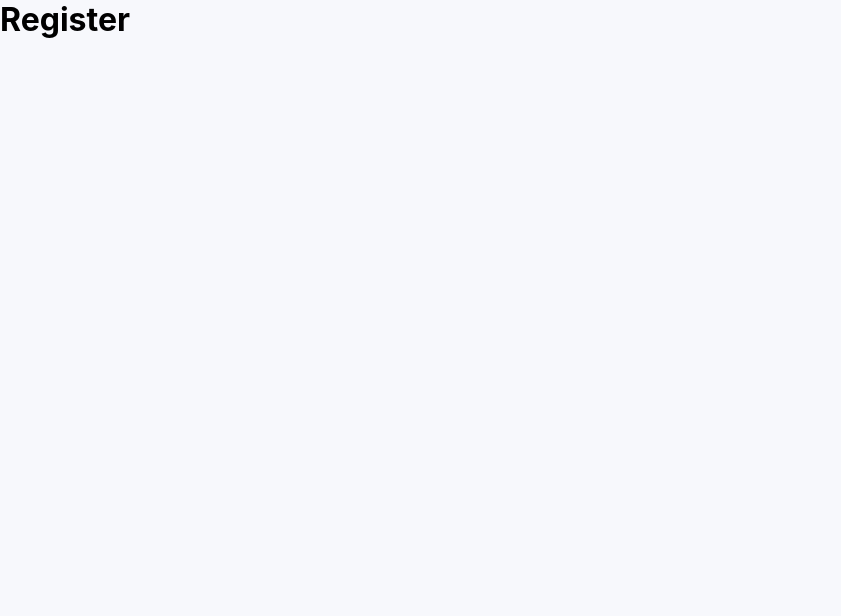
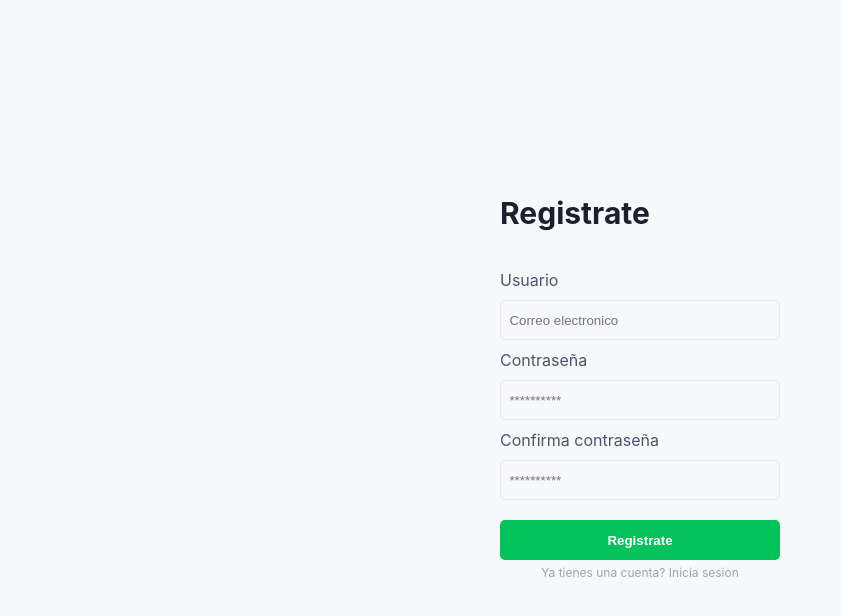
Before and after one commit to karlbehrensg/finances, a React app in the folder frontend/: page /register in a window 1280 px wide. Shown: the top 616 px of the page, without its empty margins (0-841 px from the left). Built offline with nearby package versions, Linux system fonts and the light colour scheme.

Commit message:
Register page

```diff
--- /dev/null
+++ b/frontend/src/containers/RegisterForm.js
@@ -0,0 +1,101 @@
+import React from 'react'
+import { Link } from 'react-router-dom'
+import styled from 'styled-components'
+import Radio from '../components/Radio'
+
+const Container = styled.div`
+  display: block;
+  justify-content: center;
+  align-items: center;
+  width: 50%;
+  max-width: 350px;
+  height: 100vh;
+  max-height: 550px;
+`
+
+const HeaderLogin = styled.div`
+  width: 100%;
+  height: 20%;
+  padding: 10%;
+  margin-top: 10%;
+
+  p {
+    color: rgba(45, 55, 72, 1);
+    font-size: 16px;
+  }
+
+  h1 {
+    color: rgba(26, 32, 44, 1);
+    font-size: 30px;
+  }
+`
+
+const Form = styled.div`
+  width: 100%;
+  height: 70%;
+  padding: 0px 10% 10% 10%;
+
+  p {
+    color: rgba(74, 85, 104, 1);
+    font-size: 16px;
+  }
+
+  input {
+    border: 1px solid rgba(232, 232, 232, 1);
+    box-sizing: border-box;
+    border-radius: 5px;
+    height: 40px;
+    width: 100%;
+    background-color: rgba(247, 248, 252, 1);
+    margin: 10px 0px;
+    padding: 3%;
+  }
+
+  .option, .register{
+    color: rgba(159, 162, 180, 1);
+    font-size: 12px;
+  }
+
+  .register {
+    display: flex;
+    justify-content: center;
+    margin-top: 5px;
+  }
+`
+
+const Button = styled.button`
+  background: rgba(4, 195, 92, 1);
+  border-radius: 5px;
+  width: 100%;
+  height: 40px;
+  color: white;
+  font-weight: bold;
+  margin-top: 10px;
+
+  :hover {
+    background: rgba(41, 204, 151, 1);
+    transition: 0.5s;
+  }
+`
+
+const RegisterForm = () => {
+  return (
+    <Container>
+      <HeaderLogin>
+        <h1>Registrate</h1>
+      </HeaderLogin>
+      <Form>
+        <p>Usuario</p>
+        <input type='text' placeholder='Correo electronico' />
+        <p>Contraseña</p>
+        <input type='password' placeholder='**********' />
+        <p>Confirma contraseña</p>
+        <input type='password' placeholder='**********' />
+        <Button>Registrate</Button>
+        <Link style={{ textDecoration: 'none' }}><p className='register'>Ya tienes una cuenta? Inicia sesion</p></Link>
+      </Form>
+    </Container>
+  )
+}
+
+export default RegisterForm
--- a/frontend/src/pages/Register.js
+++ b/frontend/src/pages/Register.js
@@ -1,8 +1,20 @@
 import React from 'react'
+import styled from 'styled-components'
+import RegisterForm from '../containers/RegisterForm'
+
+const Container = styled.div`
+  display: flex;
+  justify-content: center;
+  align-items: center;
+  width: 100vw;
+  height: 100vh;
+`
 
 const Register = () => {
   return (
-    <h1>Register</h1>
+    <Container>
+      <RegisterForm />
+    </Container>
   )
 }
 
```
